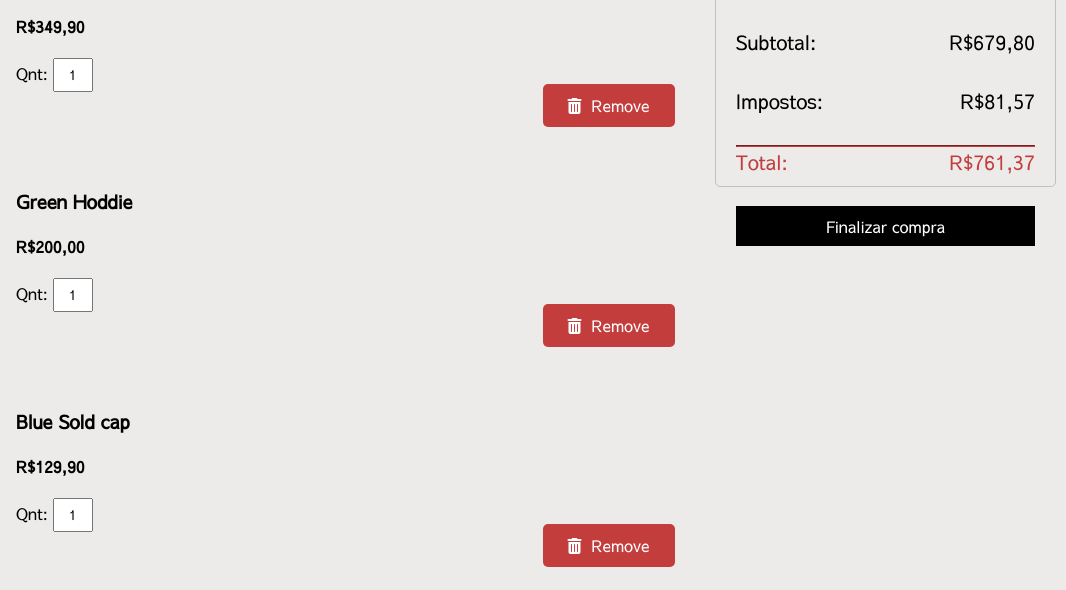
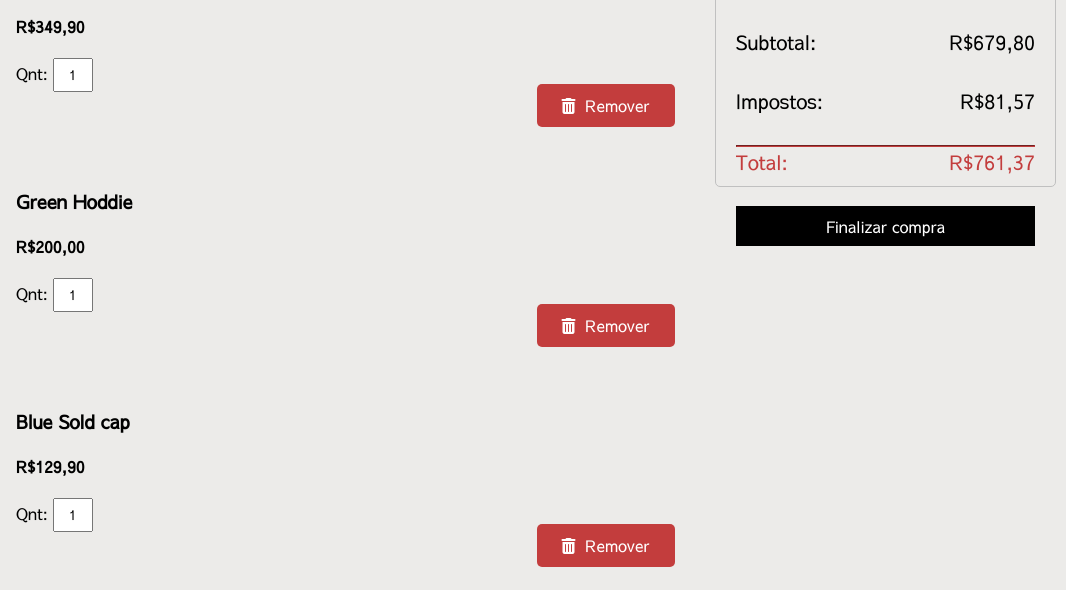
Before and after one commit to Gabriela-Ctrl/soldout, a plain HTML site: page carrinho.html in a window 1280 px wide. Shown: the part 216-806 px from the top of the page, 214-1280 px from the left. Drawn offline with Linux system fonts and the light colour scheme.

Commit message:
Revert "Revert "Merge branch 'main' of https://github.com/Gabriela-Ctrl/soldout""
This reverts commit 4511af5830b6f1b4da9646b2de794b9bf2fcacd8.

```diff
--- a/carrinho.html
+++ b/carrinho.html
@@ -52,7 +52,7 @@
                         <p class="product-quantify">Qnt: <input value="1" name="">
                         <p class="product-remove">
                             <i class="fa fa-trash" aria-hidden="true"></i>
-                            <span class="remove">Remove</span>
+                            <span class="remove">Remover</span>
                         </p>
                         <!--  -->
                     </p>
@@ -66,7 +66,7 @@
                         <p class="product-quantify">Qnt: <input value="1" name="">
                         <p class="product-remove">
                             <i class="fa fa-trash" aria-hidden="true"></i>
-                            <span class="remove">Remove</span>
+                            <span class="remove">Remover</span>
                         </p>
                         </p>
                     </div>
@@ -79,7 +79,7 @@
                       <p class="product-quantify">Qnt: <input value="1" name="">
                       <p class="product-remove">
                           <i class="fa fa-trash" aria-hidden="true"></i>
-                          <span class="remove">Remove</span>
+                          <span class="remove">Remover</span>
                       </p>
                       </p>
                   </div>
```
